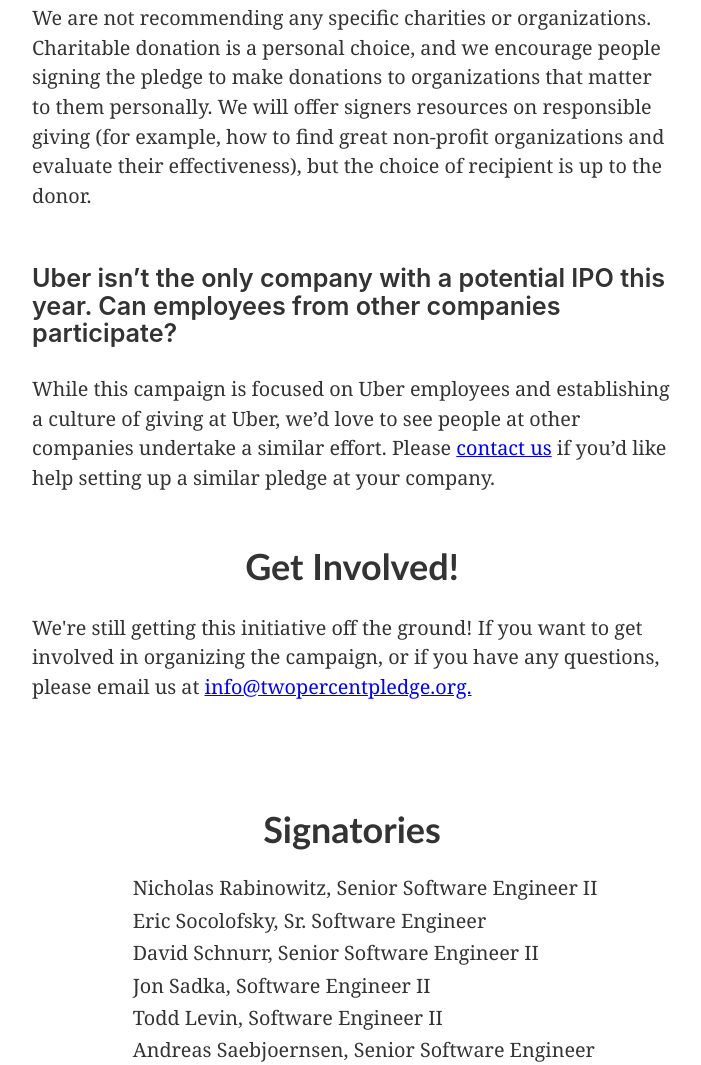
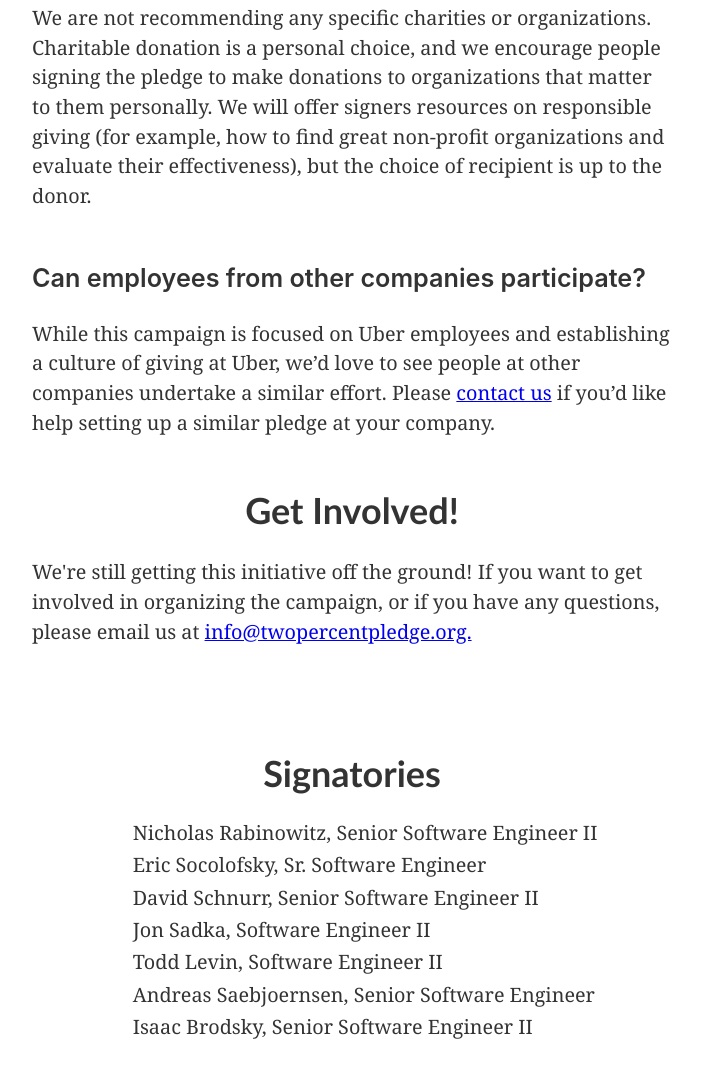
Before and after one commit to nrabinowitz/twopercentpledge, a Gatsby site: page / in a window 1280 px wide. Shown: the part 2626-3691 px from the top of the page, without its empty margins (288-989 px from the left). Built offline with nearby package versions, Linux system fonts and the light colour scheme; Gatsby itself is replaced by a stand-in of ours.

Commit message:
Update FAQ

```diff
--- a/src/pages/index.js
+++ b/src/pages/index.js
@@ -105,9 +105,7 @@
         </P>
 
         <ColSubheader>
-          {
-            'Uber isn’t the only company with a potential IPO this year. Can employees from other companies participate?'
-          }
+          {'Can employees from other companies participate?'}
         </ColSubheader>
         <P>
           {
```
